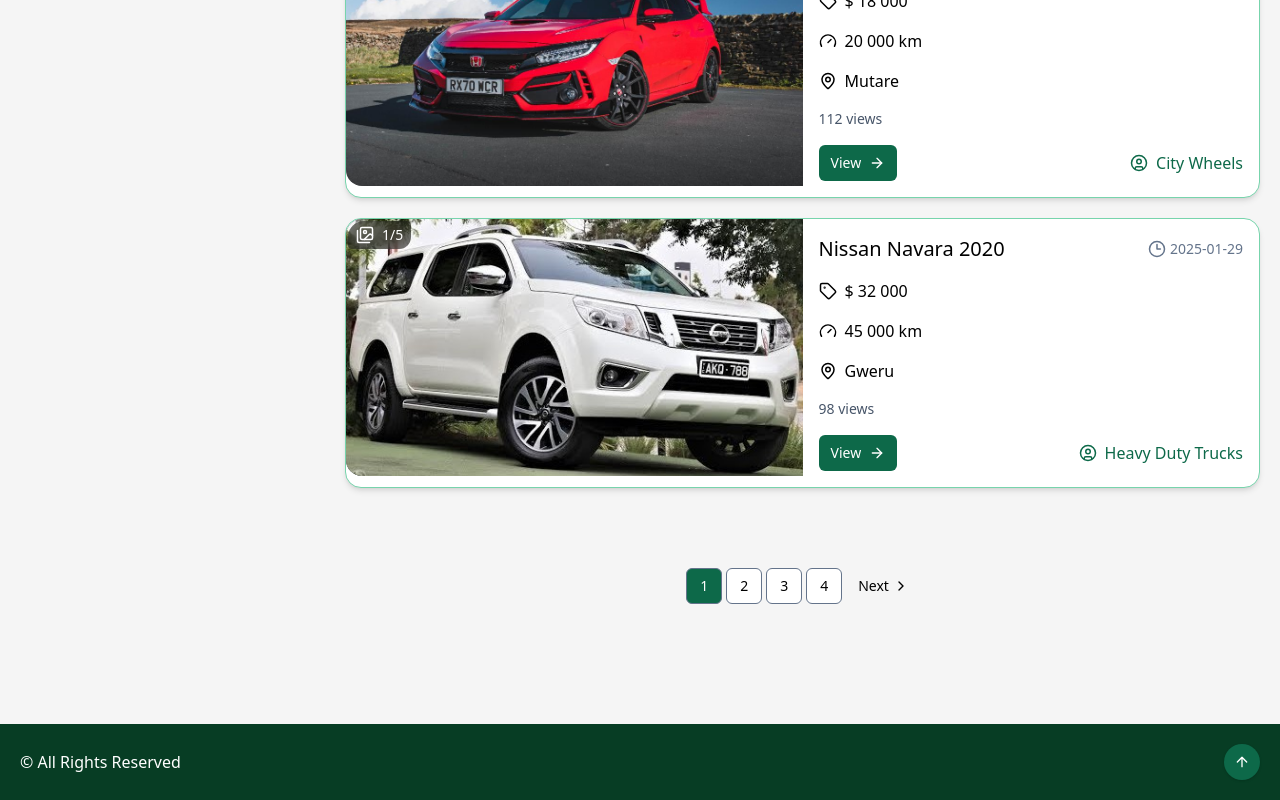
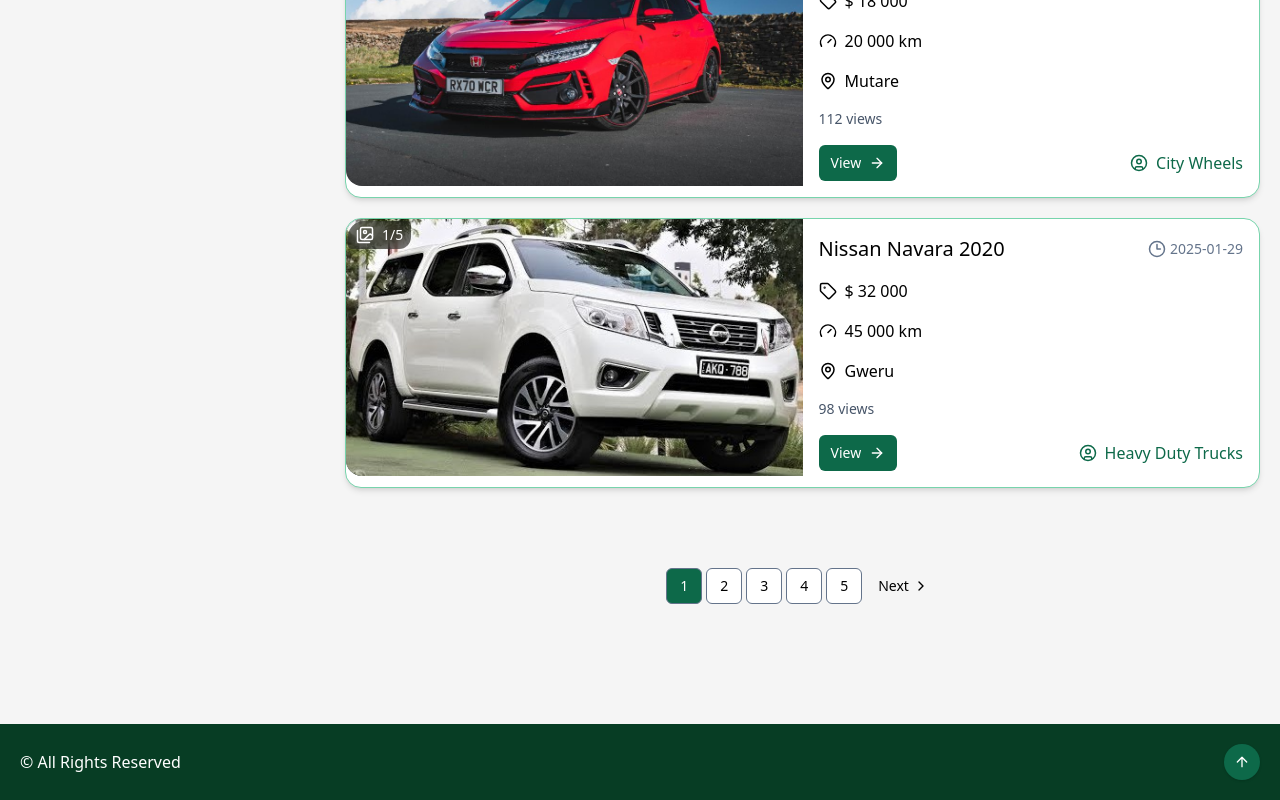
Before and after one commit to RussellGN/zim-auto-trade, a Next.js app in the folder frontend/: page /offers in a window 1280 px wide. Shown: the part 939-1739 px from the top of the page. Built offline with nearby package versions, Linux system fonts and the light colour scheme; a web font is replaced by a local one.

Commit message:
`fix: correct page number generation and slicing logic`

```diff
--- a/frontend/src/components/pages/offers/StandalonePagination.tsx
+++ b/frontend/src/components/pages/offers/StandalonePagination.tsx
@@ -16,8 +16,8 @@
 
 export default function StandalonePagination({ numberOfPages }: propTypes) {
   const searchParams = useSearchParams();
-  let currentPage = Number(searchParams.get("page")) || 1;
-  const allPages = new Array(numberOfPages).fill(0);
+  const currentPage = Number(searchParams.get("page")) || 1;
+  const allPages = Array.from({ length: numberOfPages }, (_, i) => i + 1);
   const mappablePages = closestPages(currentPage, allPages, 5);
 
   return (
@@ -28,21 +28,18 @@
             <PaginationPrevious href={{ query: { page: currentPage - 1 } }} />
           </PaginationItem>
         )}
-        {mappablePages.map((_, index) => (
-          <PaginationItem key={index}>
+        {mappablePages.map((pageNumber) => (
+          <PaginationItem key={pageNumber}>
             <PaginationLink
-              className={`border border-slate-500 p-1 transition-all ${currentPage === index + 1 ? "bg-primary-default text-white" : "bg-white"}`}
-              href={{ query: { page: index + 1 } }}
+              className={`border border-slate-500 p-1 transition-all ${
+                currentPage === pageNumber ? "bg-primary-default text-white" : "bg-white"
+              }`}
+              href={{ query: { page: pageNumber } }}
             >
-              {index + 1}
+              {pageNumber}
             </PaginationLink>
           </PaginationItem>
         ))}
-
-        {/* <PaginationItem>
-          <PaginationEllipsis />
-        </PaginationItem> */}
-
         {currentPage < numberOfPages && (
           <PaginationItem>
             <PaginationNext href={{ query: { page: currentPage + 1 } }} />
@@ -53,8 +50,18 @@
   );
 }
 
-function closestPages(midIndex: number, pages: number[], rangeLength: number) {
-  if (pages.length <= rangeLength) return pages;
-  else if (midIndex - 2 > -1) return pages.slice(midIndex - 2, midIndex + 2);
-  else return pages.slice(0, 4);
+function closestPages(currentPage: number, pages: number[], rangeLength: number) {
+  const totalPages = pages.length;
+  if (totalPages <= rangeLength) return pages;
+
+  const halfRange = Math.floor(rangeLength / 2);
+  let start = Math.max(0, currentPage - halfRange - 1);
+  let end = start + rangeLength;
+
+  if (end > totalPages) {
+    end = totalPages;
+    start = Math.max(0, end - rangeLength);
+  }
+
+  return pages.slice(start, end);
 }
```
